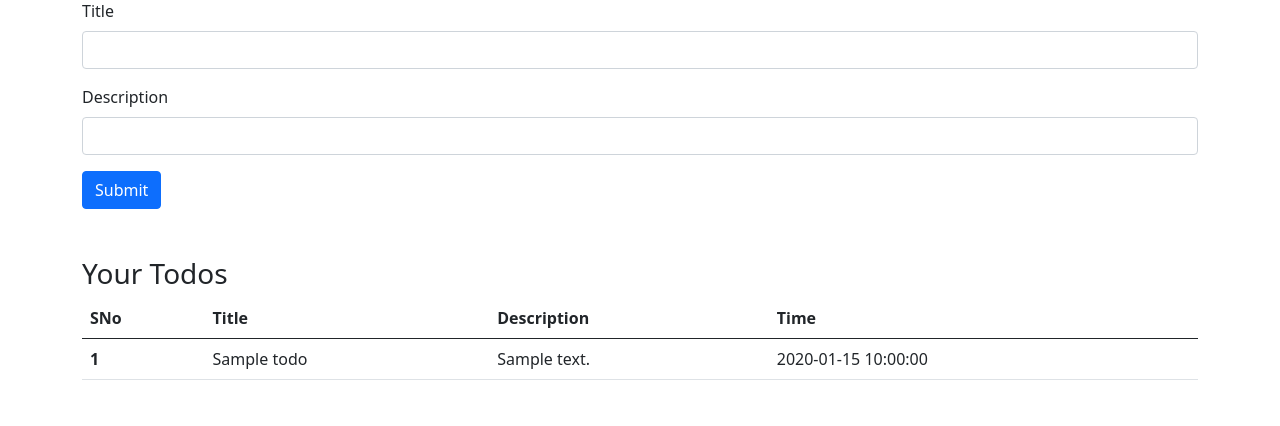
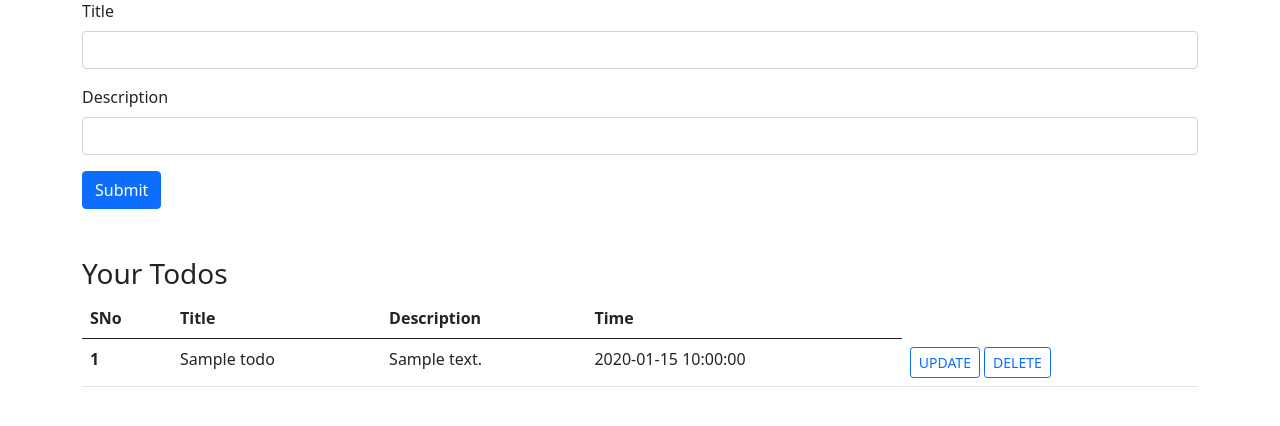
Before and after one commit to chwasiq0569/FlaskWeb, a Flask app: page / in a window 1280 px wide. Shown: the part 147-573 px from the top of the page. Run offline with Flask 2, Linux system fonts and the light colour scheme; tables that the repository leaves empty hold one stand-in row (values such as "Sample post").

Commit message:
added route to delete todo

```diff
--- a/app.py
+++ b/app.py
@@ -1,4 +1,4 @@
-from flask import Flask, render_template, request
+from flask import Flask, render_template, request, redirect
 from flask_sqlalchemy import SQLAlchemy
 from datetime import datetime
 
@@ -35,5 +35,13 @@ def HelloWorld():
     return render_template("index.html", allTodo=allTodo)
 
 
+@app.route("/delete/<int:sno>")
+def delete(sno):
+    todo = Todo.query.filter_by(sno=sno).first()
+    db.session.delete(todo)
+    db.session.commit()
+    return redirect("/")
+
+
 if __name__ == "__main__":
     app.run(debug=True, port=8000)
--- a/templates/index.html
+++ b/templates/index.html
@@ -89,6 +89,12 @@
                     <td>{{todo.title}}</td>
                     <td>{{todo.desc}}</td>
                     <td>{{todo.date_created}}</td>
+                    <td>
+                        <a href="/update/{{todo.sno}}" class="btn btn-outline-primary btn-sm" href="#"
+                            role="button">UPDATE</a>
+                        <a href="/delete/{{todo.sno}}" class="btn btn-outline-primary btn-sm" href="#"
+                            role="button">DELETE</a>
+                    </td>
                 </tr>
                 {% endfor %}
 
```
Also changed, not shown: todo.db.
